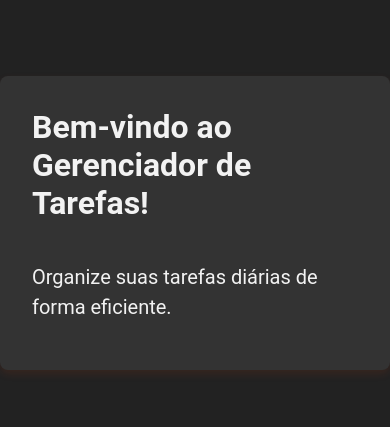
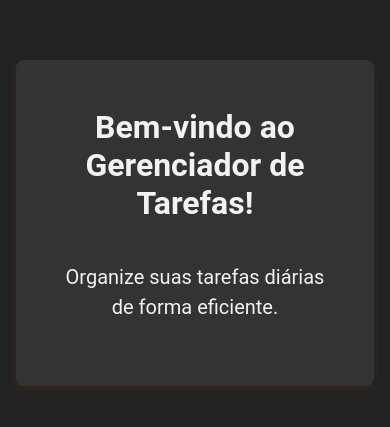
Before and after one commit to IaraTassi/todo-list, a React (Create React App) app: page / in a window 390 px wide. Shown: the part 199-626 px from the top of the page. Built offline with nearby package versions, Linux system fonts and the light colour scheme.

Commit message:
update README and primary task screenshots

```diff
--- a/src/components/Welcome.css
+++ b/src/components/Welcome.css
@@ -33,3 +33,13 @@ body {
   font-size: 1.25rem;
   line-height: 1.5;
 }
+
+@media (max-width: 768px) {
+  .welcome,
+  .welcome-title,
+  .welcome-description {
+    display: flex;
+    text-align: center;
+    margin: 16px;
+  }
+}
```
Also changed, not shown: 3 other files (tests, documents, lock files or other folders).
